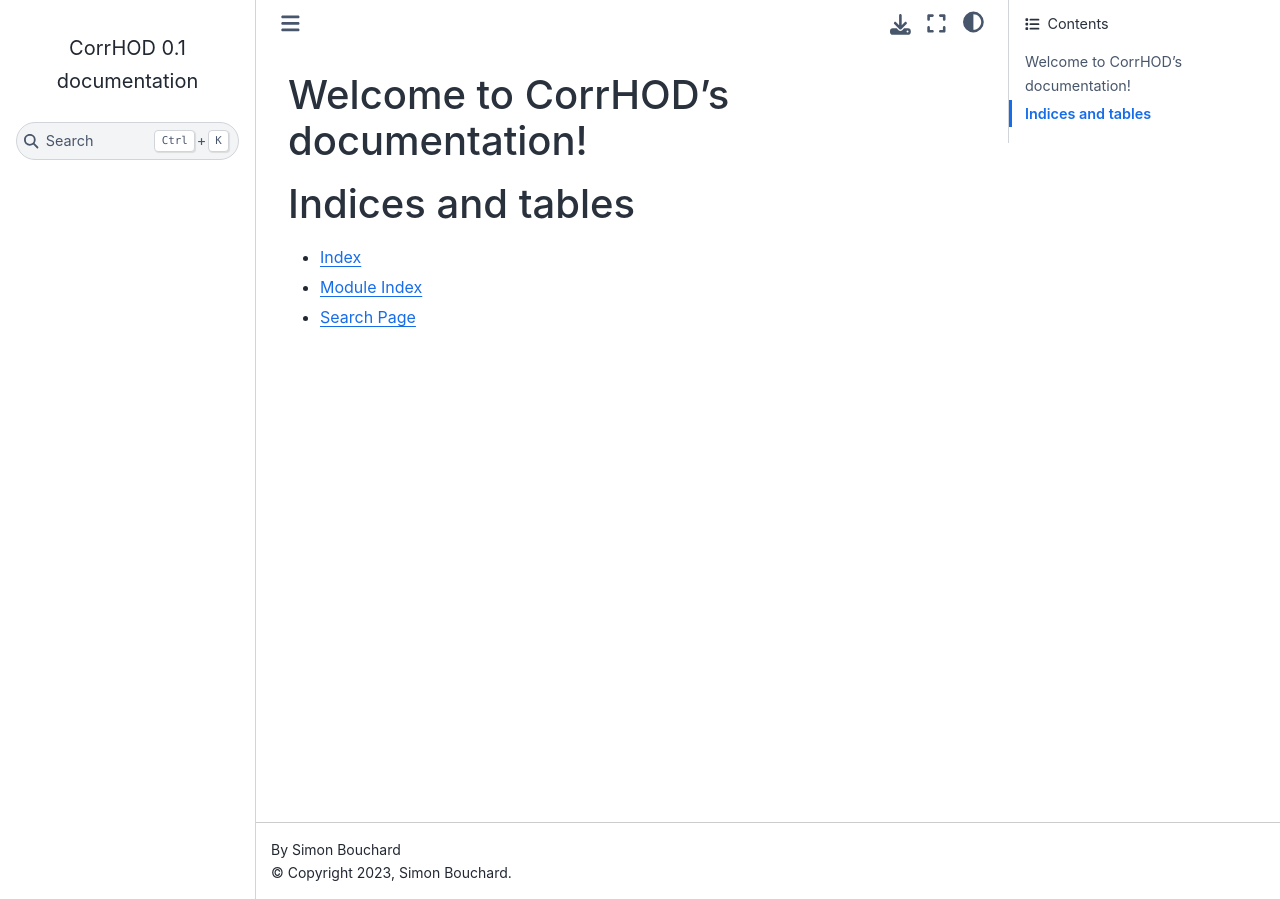
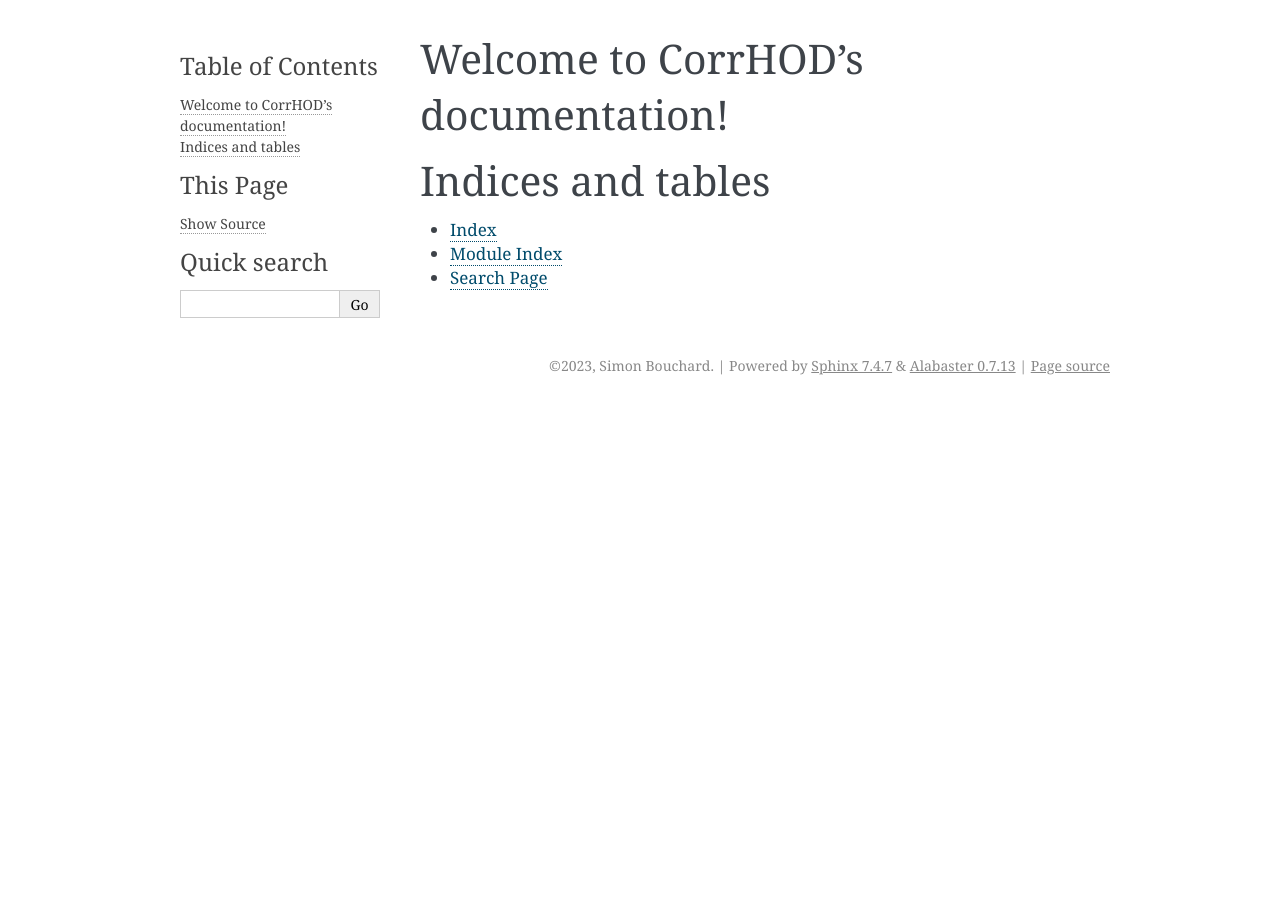
Before and after one commit to SBouchard01/CorrHOD, a Sphinx documentation site: the page built from docs/index.rst, in a window 1280 px wide. Built offline with Sphinx 7.4.7, drawn with Linux system fonts in a browser that asks for light colours.

Commit message:
removed theme (temp)

```diff
--- a/docs/conf.py
+++ b/docs/conf.py
@@ -47,8 +47,8 @@ exclude_patterns = ['_build', 'Thumbs.db', '.DS_Store']
 # The theme to use for HTML and HTML Help pages.  See the documentation for
 # a list of builtin themes.
 #
-# html_theme = 'alabaster'
-html_theme = 'sphinx_book_theme'
+html_theme = 'alabaster'
+# html_theme = 'sphinx_book_theme'
 
 # Add any paths that contain custom static files (such as style sheets) here,
 # relative to this directory. They are copied after the builtin static files,
```
